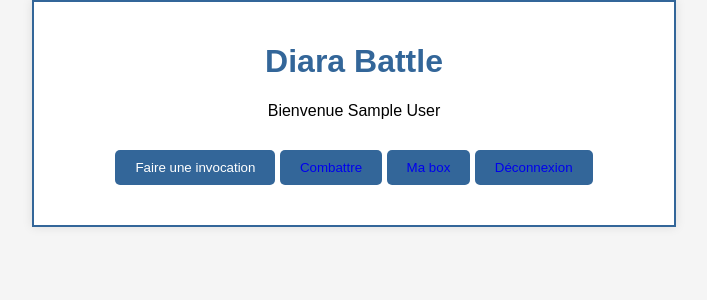
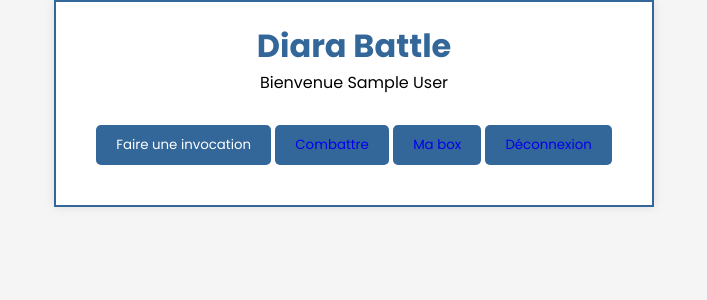
Before and after one commit to PierreKROB/game, a PHP site: page /home.php in a window 1280 px wide. Shown: the top 300 px of the page, without its empty margins (286-993 px from the left). Run offline with PHP 8.4, Linux system fonts and the light colour scheme; the visitor is signed in with stand-in values (Sample User, id 1).

Commit message:
debut style login

```diff
--- a/style.css
+++ b/style.css
@@ -1,5 +1,15 @@
+@import url('https://fonts.googleapis.com/css?family=Poppins:200,300,400,500,600,700,800,900&display=swap');
+
+*
+{
+    margin: 0;
+    padding: 0;
+    box-sizing: border-box;
+    font-family: 'Poppins',sans-serif;
+}
+
+
 body {
-    font-family: Arial, sans-serif;
     text-align: center;
     background-color: #f5f5f5;
     margin: 0;
```
